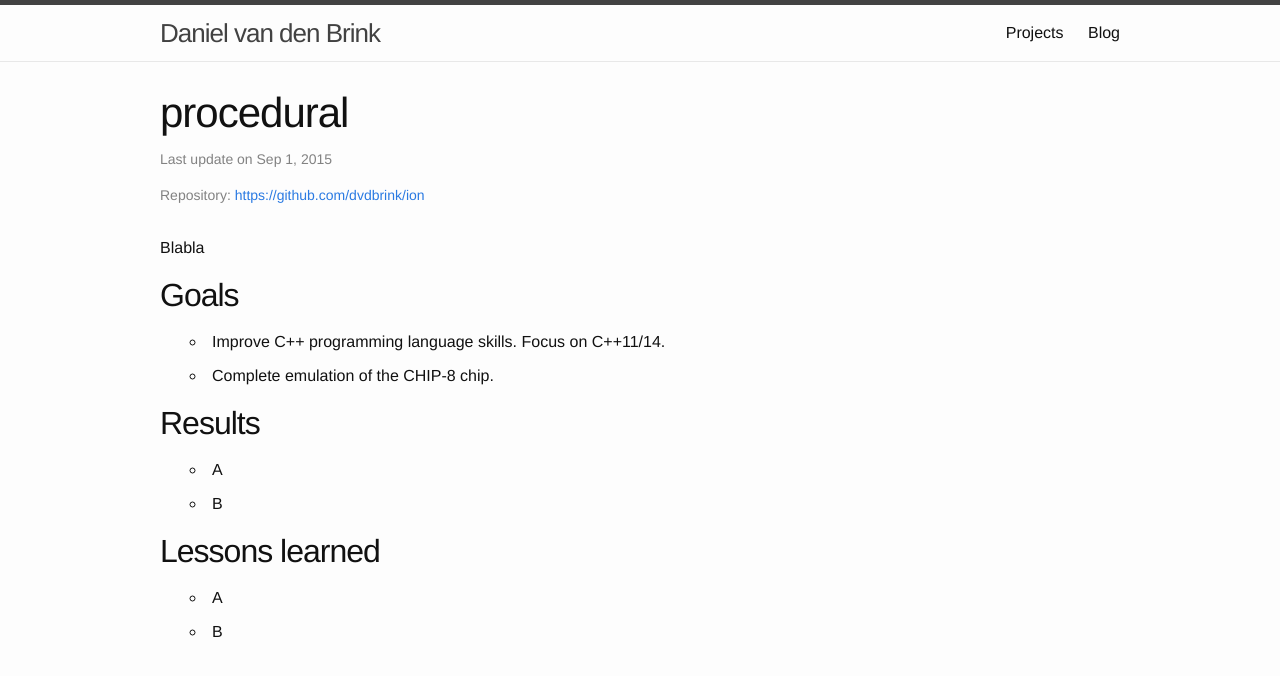
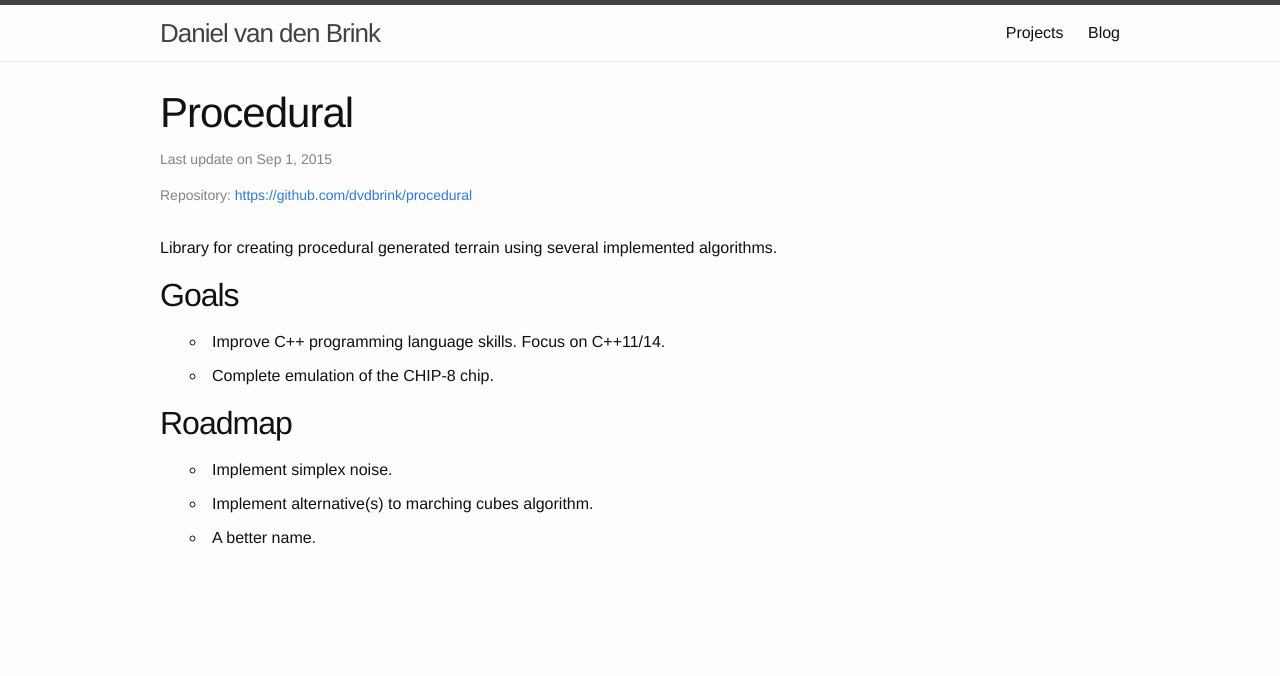
Before and after one commit to dvdbrink/dvdbrink.github.io, a Jekyll site: the page built from _posts/project/2015-09-01-procedural.md, in a window 1280 px wide. Shown: the top 676 px of the page. Built offline with Jekyll 4.4.1, drawn with Linux system fonts in a browser that asks for light colours.

Commit message:
Update content

```diff
--- a/_posts/project/2015-09-01-procedural.md
+++ b/_posts/project/2015-09-01-procedural.md
@@ -1,14 +1,11 @@
 ---
 layout: project
-title: procedural
-summary: Blabla
+title: Procedural
+summary: Library for creating procedural generated terrain using several implemented algorithms.
 status: inactive
-repository: https://github.com/dvdbrink/ion
+repository: https://github.com/dvdbrink/procedural
 images:
  - lightcraft0.PNG
- - lightcraft1.PNG
- - lightcraft2.PNG
- - lightcraft3.PNG
 categories: project
 tags: c#
 ---
@@ -17,10 +14,7 @@ tags: c#
 * Improve C++ programming language skills. Focus on C++11/14.
 * Complete emulation of the CHIP-8 chip.
 
-## Results
-* A
-* B
-
-## Lessons learned
-* A
-* B
+## Roadmap
+* Implement simplex noise.
+* Implement alternative(s) to marching cubes algorithm.
+* A better name.
```
Also changed, not shown: _posts/project/2015-09-01-chip8.md (+2 -2 lines), _posts/project/2015-09-01-corena.md (+6 -12 lines), _posts/project/2015-09-01-xnet.md (+2 -2 lines).
